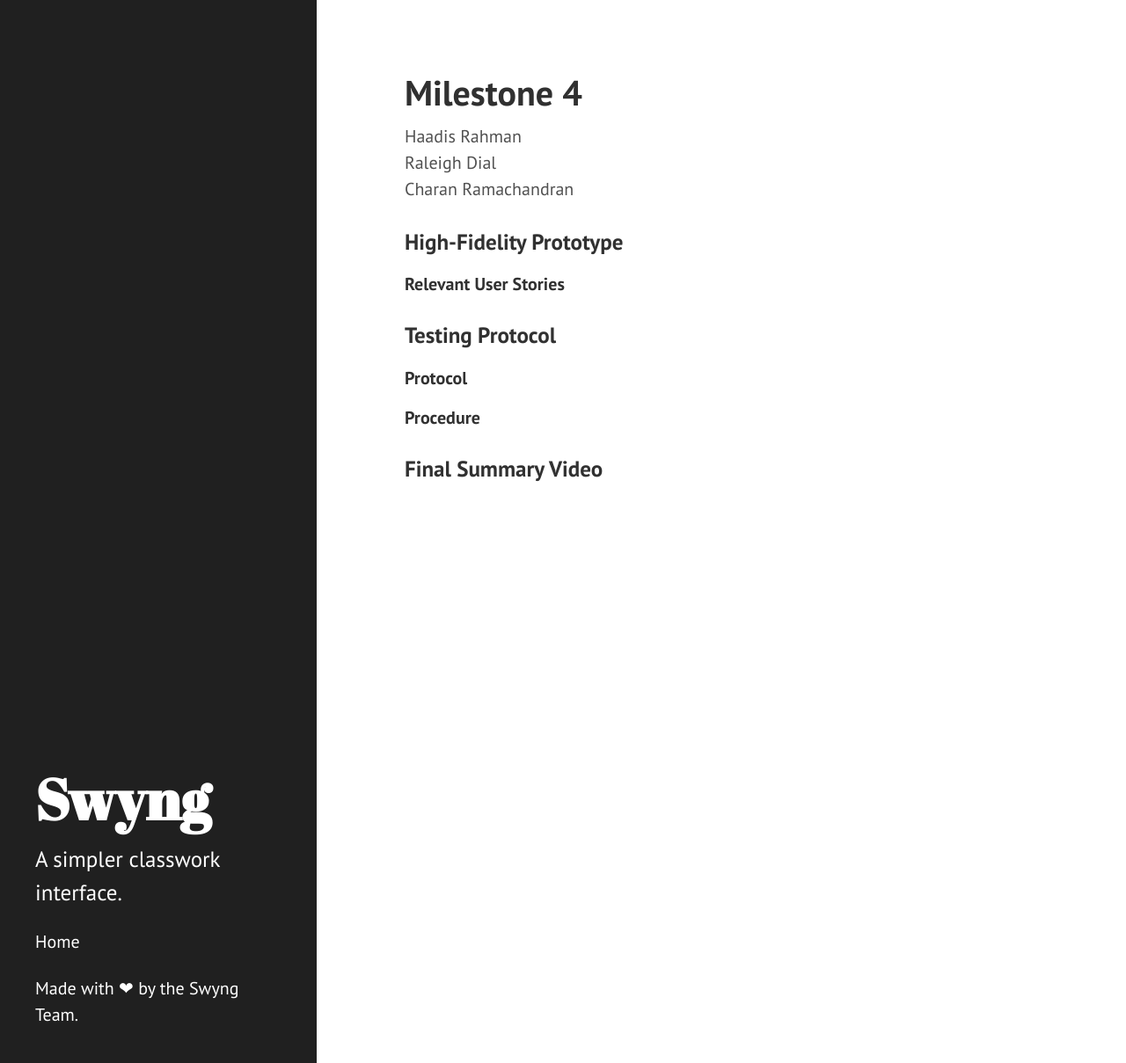
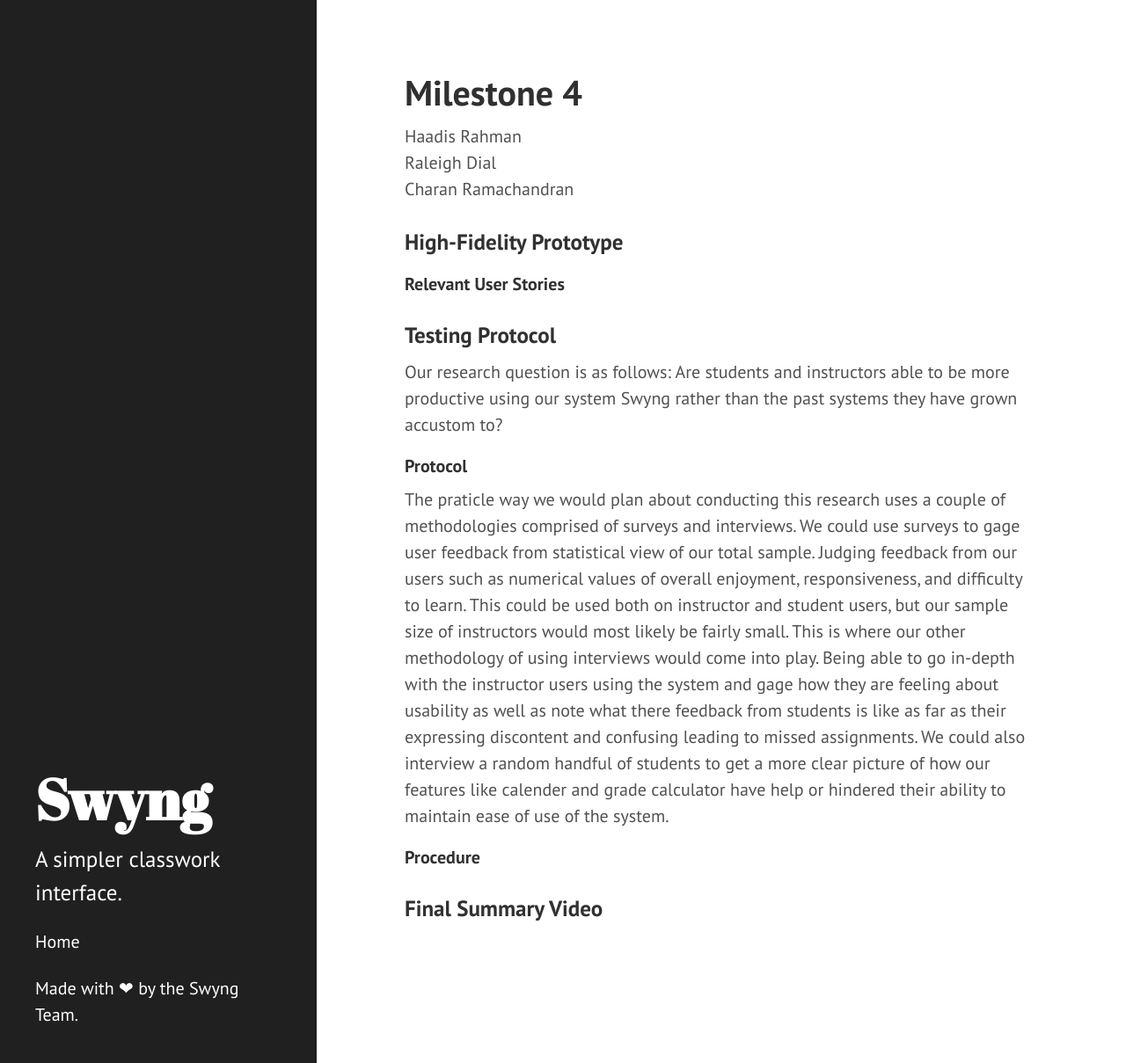
Before and after one commit to MediocreCode/4800TermProject, a Jekyll site: the page built from milestone4.md, in a window 1280 px wide and 1209 px high. Shown: the whole window at 88% size. Built offline with Jekyll 4.4.1, drawn with Linux system fonts in a browser that asks for light colours.

Commit message:
protocols

```diff
--- a/milestone4.md
+++ b/milestone4.md
@@ -13,8 +13,13 @@ Charan Ramachandran
 
 ### Testing Protocol
 
+Our research question is as follows: Are students and instructors able to be more productive using our system Swyng rather than the past systems they have grown accustom to?
+
 #### Protocol
 
+The praticle way we would plan about conducting this research uses a couple of methodologies comprised of surveys and interviews.
+We could use surveys to gage user feedback from statistical view of our total sample. Judging feedback from our users such as numerical values of overall enjoyment, responsiveness, and difficulty to learn. This could be used both on instructor and student users, but our sample size of instructors would most likely be fairly small.
+This is where our other methodology of using interviews would come into play. Being able to go in-depth with the instructor users using the system and gage how they are feeling about usability as well as note what there feedback from students is like as far as their expressing discontent and confusing leading to missed assignments. We could also interview a random handful of students to get a more clear picture of how our features like calender and grade calculator have help or hindered their ability to maintain ease of use of the system.
 #### Procedure
 
 ### Final Summary Video
```
